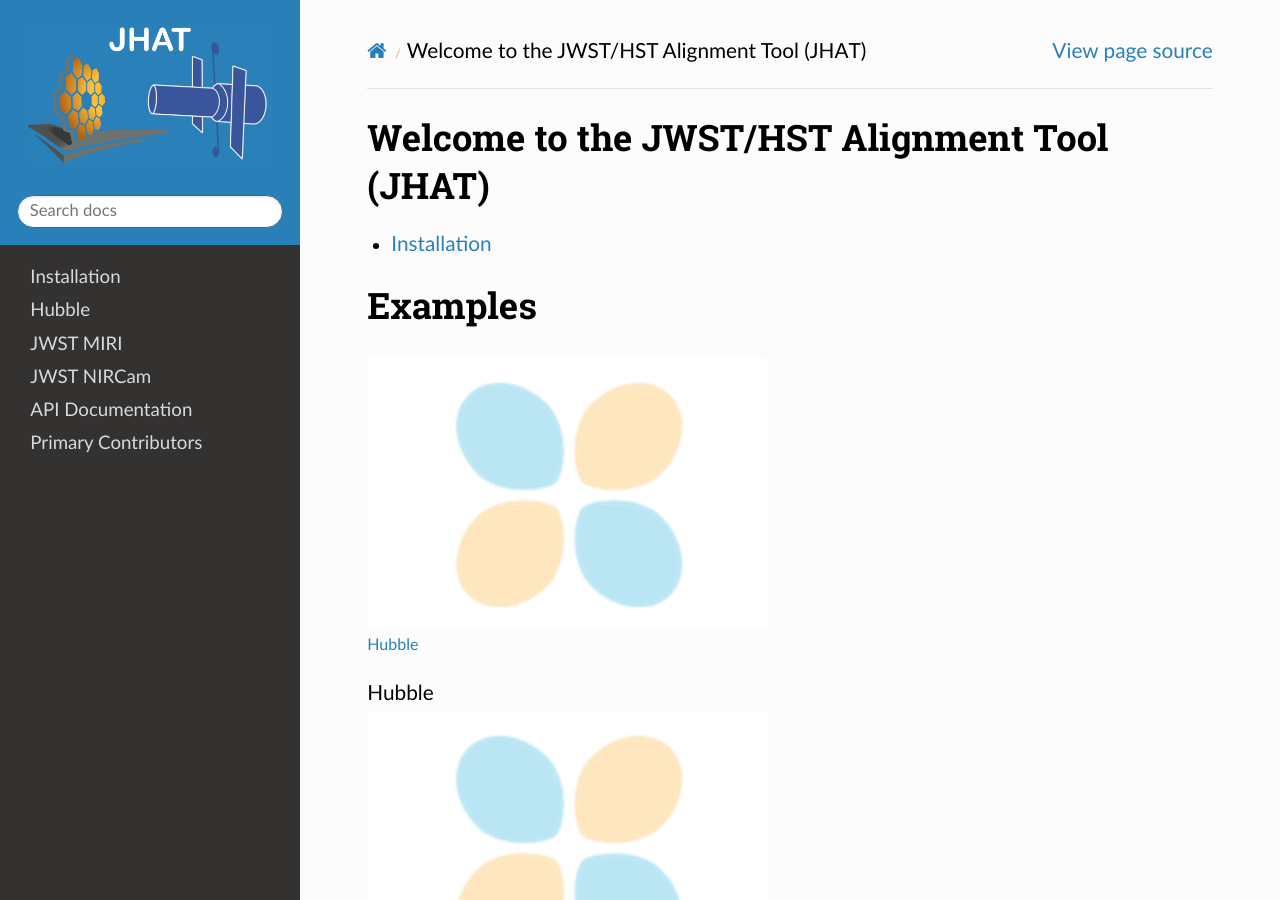
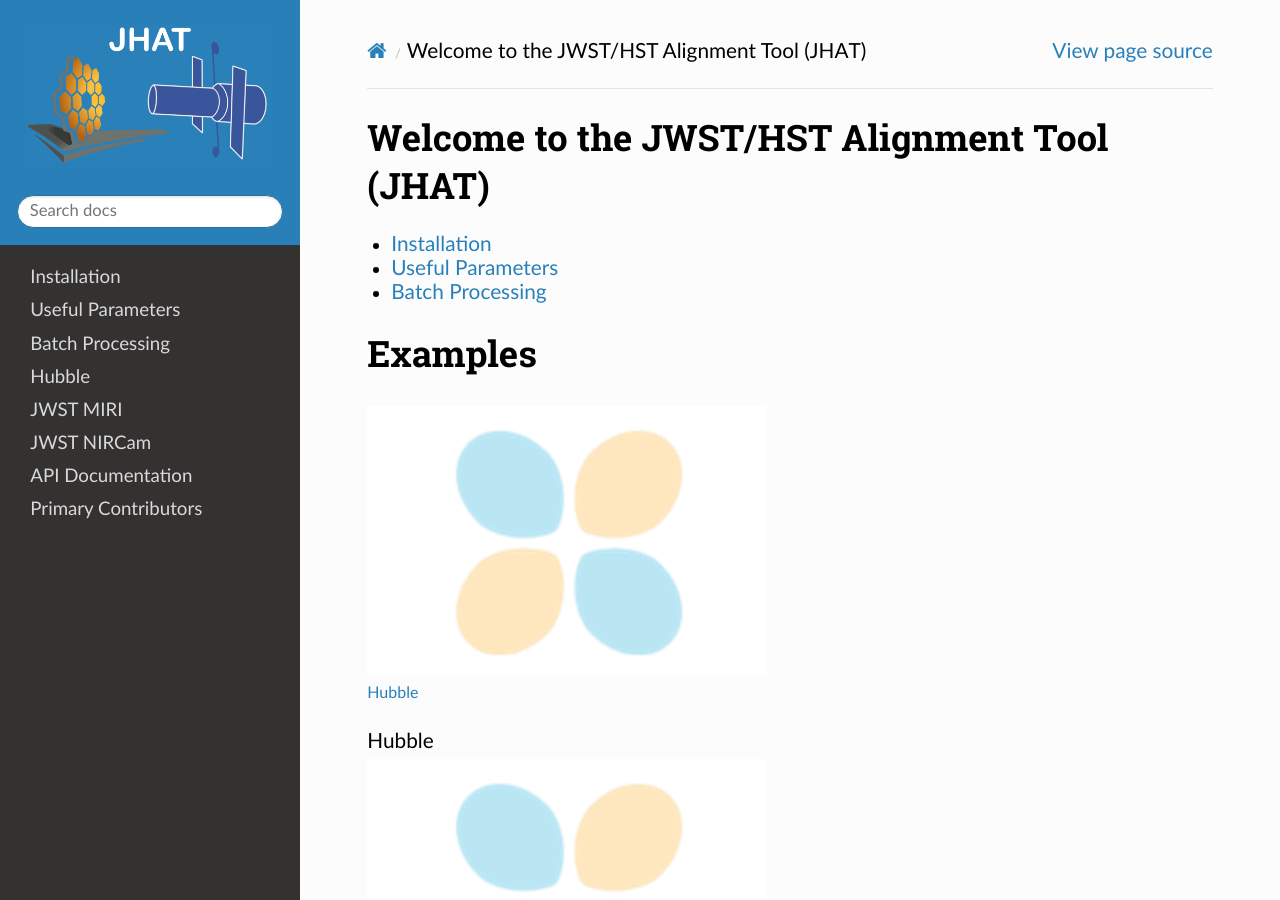
Before and after one commit to arminrest/jhat, a Sphinx documentation site: the page built from Docs/source/index.rst, in a window 1280 px wide and 900 px high. Built offline with Sphinx 7.4.7 and the Read the Docs theme 2.0.0, drawn with Linux system fonts in a browser that asks for light colours.

Commit message:
added params and batch files

```diff
--- a/Docs/source/_examples/plot_c_miri.py
+++ b/Docs/source/_examples/plot_c_miri.py
@@ -1,13 +1,13 @@
 """
-======
-Hubble
-======
+=========
+JWST MIRI
+=========
 
-Aligning HST images with JHAT.
+Aligning JWST MIRI images with JHAT.
 """
 
 ###############################################################
-# An example HST Dataset is downloaded, and then a series of
+# An example MIRI Dataset is downloaded, and then a series of
 # alignment methods are used.
 
 
--- a/Docs/source/index.rst
+++ b/Docs/source/index.rst
@@ -12,6 +12,8 @@
    :titlesonly:
 
    install
+   params
+   batch
 
 .. include:: examples/index.rst
    :start-after: :orphan:
--- /dev/null
+++ b/Docs/source/params.rst
@@ -0,0 +1,4 @@
+*****************
+Useful Parameters
+*****************
+Here we describe the most useful parameters and what changing them does inside of the code.
```
Also changed, not shown: Docs/source/batch.rst (added, +8 -0 lines).
